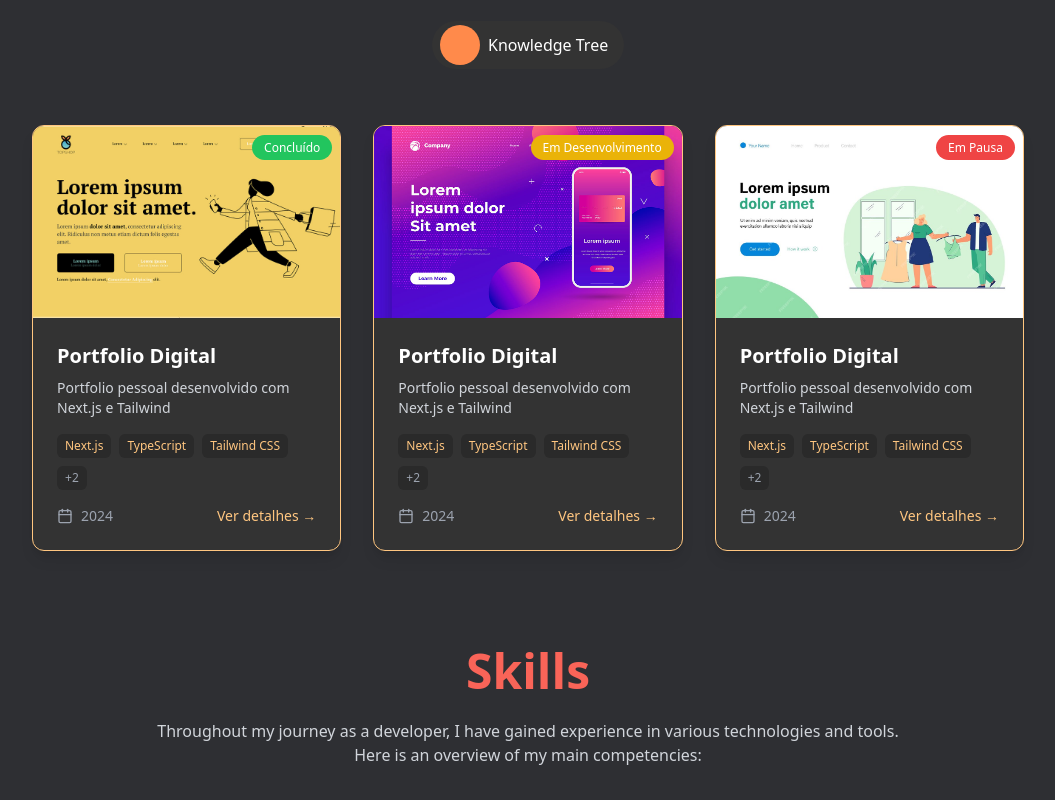
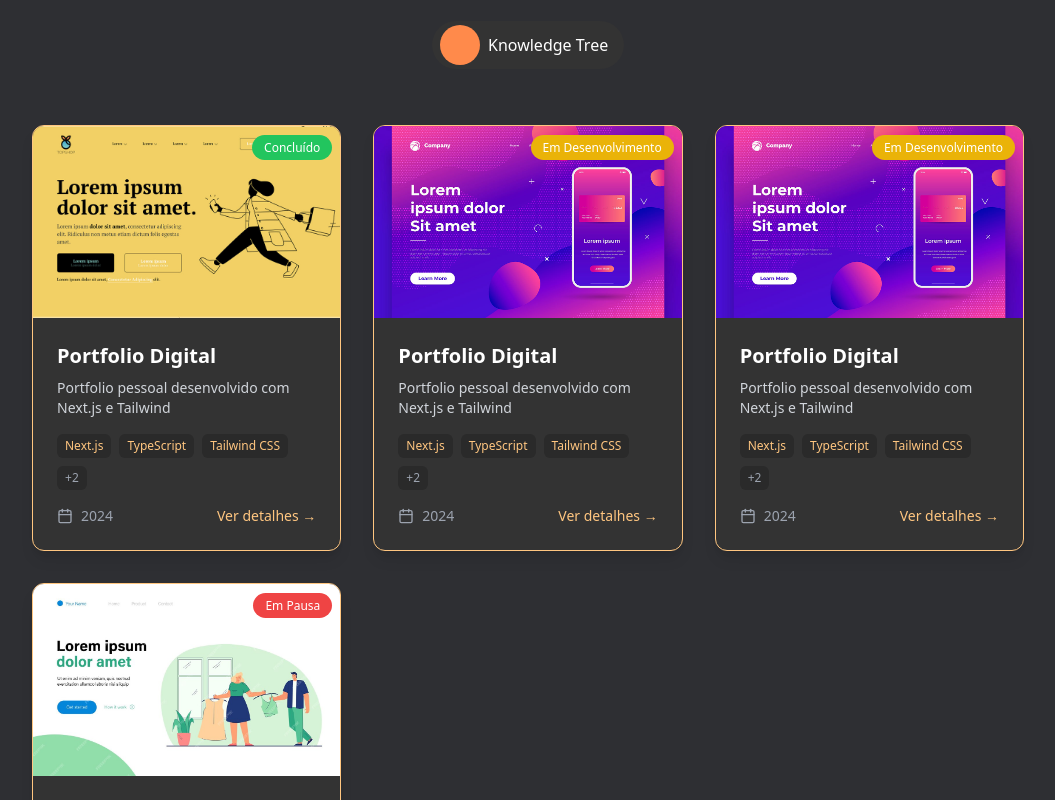
Before and after one commit to michaelrodriguess/michael-dev, a Next.js app: page / in a window 1280 px wide. Shown: the part 700-1500 px from the top of the page, without its empty margins (112-1167 px from the left). Built offline with nearby package versions, Linux system fonts and the light colour scheme.

Commit message:
chore: handle to ux on the home page

```diff
--- a/package.json
+++ b/package.json
@@ -12,7 +12,9 @@
     "@radix-ui/react-dialog": "^1.1.2",
     "@radix-ui/react-select": "^2.1.2",
     "@radix-ui/react-switch": "^1.1.1",
+    "@supabase/supabase-js": "^2.46.1",
     "clsx": "^2.1.1",
+    "dotenv": "^16.4.5",
     "framer-motion": "^11.11.10",
     "lucide-react": "^0.453.0",
     "next": "15.0.1",
--- a/src/lib/projectData.ts
+++ b/src/_lib/projectData.ts
@@ -26,13 +26,6 @@ export const projectData = {
           { name: "Framer Motion" },
           { name: "Three.js" },
         ],
-        features: [
-          "Design responsivo e moderno",
-          "Animações suaves e interativas",
-          "Árvore de conhecimento 3D",
-          "Modo escuro/claro",
-          "Performance otimizada",
-        ],
         startDate: "2024-01-01",
         endDate: "2024-03-15",
         status: "Concluído",
@@ -57,12 +50,29 @@ export const projectData = {
           { name: "Framer Motion" },
           { name: "Three.js" },
         ],
-        features: [
-          "Design responsivo e moderno",
-          "Animações suaves e interativas",
-          "Árvore de conhecimento 3D",
-          "Modo escuro/claro",
-          "Performance otimizada",
+        startDate: "2024-01-01",
+        endDate: "2024-03-15",
+        status: "Em Desenvolvimento",
+      } as ProjectDetails,
+    },
+    {
+      id: "2",
+      group: 1,
+      project: {
+        title: "Portfolio Digital",
+        shortDescription:
+          "Portfolio pessoal desenvolvido com Next.js e Tailwind",
+        description:
+          "Um portfolio digital moderno e responsivo desenvolvido com as mais recentes tecnologias web. Inclui seções para projetos, habilidades e uma árvore de conhecimento interativa.",
+        images: ["/lore1.jpg"],
+        githubUrl: "https://github.com/username/portfolio",
+        liveUrl: "https://portfolio.dev",
+        technologies: [
+          { name: "Next.js" },
+          { name: "TypeScript" },
+          { name: "Tailwind CSS" },
+          { name: "Framer Motion" },
+          { name: "Three.js" },
         ],
         startDate: "2024-01-01",
         endDate: "2024-03-15",
@@ -88,13 +98,6 @@ export const projectData = {
           { name: "Framer Motion" },
           { name: "Three.js" },
         ],
-        features: [
-          "Design responsivo e moderno",
-          "Animações suaves e interativas",
-          "Árvore de conhecimento 3D",
-          "Modo escuro/claro",
-          "Performance otimizada",
-        ],
         startDate: "2024-01-01",
         endDate: "2024-03-15",
         status: "Em Pausa",
--- a/src/app/page.tsx
+++ b/src/app/page.tsx
@@ -1,3 +1,4 @@
+"use client";
 import AboutSection from "@/components/AboutSection";
 import ContactSection from "@/components/ContactSection";
 import ContentSections from "@/components/ContentSection";
--- a/src/components/ContentSection.tsx
+++ b/src/components/ContentSection.tsx
@@ -4,7 +4,7 @@ import React, { useEffect, useState } from "react";
 import { motion, AnimatePresence } from "framer-motion";
 import { ProjectCard, type ProjectDetails } from "./ProjectCard";
 import { ProjectModal } from "./ProjectModal";
-import { projectData } from "../lib/projectData";
+import { projectData } from "../_lib/projectData";
 import KnowledgeTreeSection from "./KnowledgeTreeSection";
 import { Swiper, SwiperSlide } from "swiper/react";
 import "swiper/css";
--- a/src/components/KnowledgeTreeSection.tsx
+++ b/src/components/KnowledgeTreeSection.tsx
@@ -1,5 +1,5 @@
 import React from "react";
-import { projectData } from "../lib/projectData";
+import { projectData } from "../_lib/projectData";
 import MultiverseScene from "./MultiverseScene";
 
 export default function KnowledgeTreeSection() {
--- a/src/components/MultiverseScene.tsx
+++ b/src/components/MultiverseScene.tsx
@@ -137,21 +137,21 @@ const MultiverseScene: React.FC<{ data: MultiverseData }> = ({ data }) => {
     };
   }, [data, isActive]);
 
-  const handleActivate = () => setIsActive(true);
-
   return (
     <div className="relative w-full h-full">
       <div ref={mountRef} style={{ width: "100%", height: "100%" }} />
-      <div className="absolute bottom-4 left-1/2 transform -translate-x-1/2 mb-4">
-        {!isActive && (
-          <button
-            className="bg-gradient-to-r from-[#86AB89] to-[#A28B55] text-xl font-semibold py-2 px-6 rounded-lg shadow-lg transform transition-transform hover:scale-105 hover:shadow-xl hover:underline focus:outline-none"
-            onClick={handleActivate}
-          >
-            🌌 Explore the Knowledge Tree
-          </button>
-        )}
-      </div>
+      {!isActive && (
+        <div className="absolute top-1/2 left-1/2 transform -translate-x-1/2 -translate-y-1/2 text-center z-10">
+          <div className="p-2 rounded-xl shadow-md transform transition-all duration-300 hover:scale-105">
+            <h2 className="text-xl sm:text-2xl font-bold text-white tracking-wider">
+              🚧 Work in Progress 🚀
+            </h2>
+            <p className="mt-1 text-xs text-white/70 italic">
+              Something amazing is coming soon!
+            </p>
+          </div>
+        </div>
+      )}
       {selectedProject && (
         <ProjectModal
           project={selectedProject}
```
Also changed, not shown: 2 other files (tests, documents, lock files or other folders).
